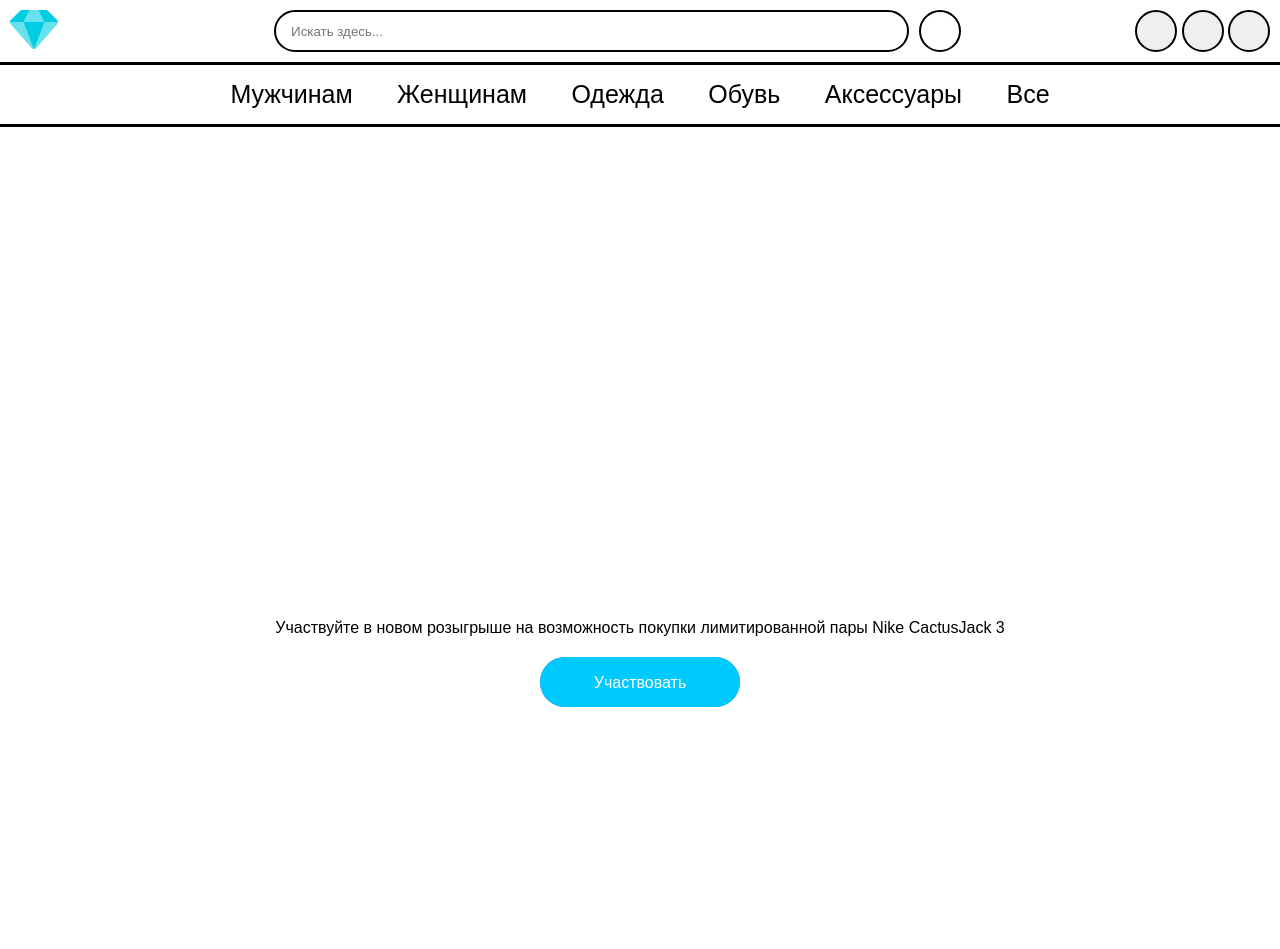
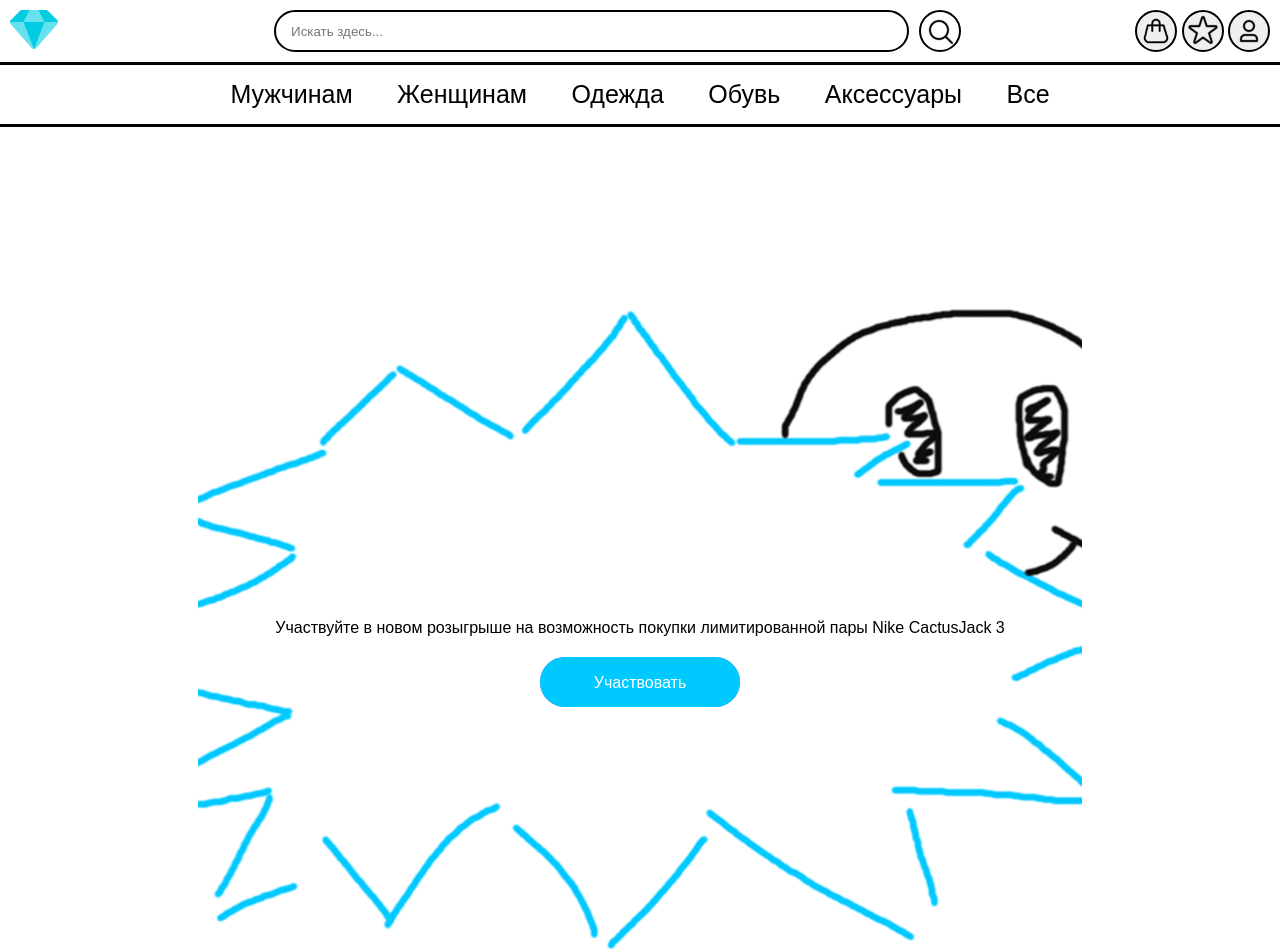
Before and after one commit to zahar01/OnlineShop, a plain HTML site: page index.html in a window 1280 px wide. Shown: the top 949 px of the page. Drawn offline with nearby package versions, Linux system fonts and the light colour scheme; the site is published under a folder, as on GitHub Pages, so addresses that start at the root find nothing.

Commit message:
REALLY fixed

```diff
--- a/css/style.css
+++ b/css/style.css
@@ -54,7 +54,7 @@ main {
     background: none;
     border-radius: 42px;
     border: 2px solid black;
-    background-image: url("/OnlineShop/img/search-logo.png");
+    background-image: url("../img/search-logo.png");
     background-repeat: no-repeat;
     background-position: 50%;
     cursor: pointer;
@@ -75,20 +75,20 @@ main {
 }
 
 .menu__shopping-cart {
-    background-image: url("/OnlineShop/img/cart.png");
+    background-image: url("../img/cart.png");
     background-size: 80%;
     background-repeat: no-repeat;
     background-position: 50%;
 }
 
 .menu__favourites {
-    background-image: url("/OnlineShop/img/like.png");
+    background-image: url("../img/like.png");
     background-repeat: no-repeat;
     background-position: 50%;
 }
 
 .menu__personal-account {
-    background-image: url("/OnlineShop/img/user.png");
+    background-image: url("../img/user.png");
     background-repeat: no-repeat;
     background-position: 50%;
 }
@@ -229,7 +229,7 @@ footer {
     left: 50%;
     margin: 20px auto;
     /* border-style: dashed; */
-    background-image: url("/OnlineShop/db/events_img/raffle_001.png");
+    background-image: url("../db/events_img/raffle_001.png");
     width: 70%;
     height: 960px;
     text-align: center;
```
